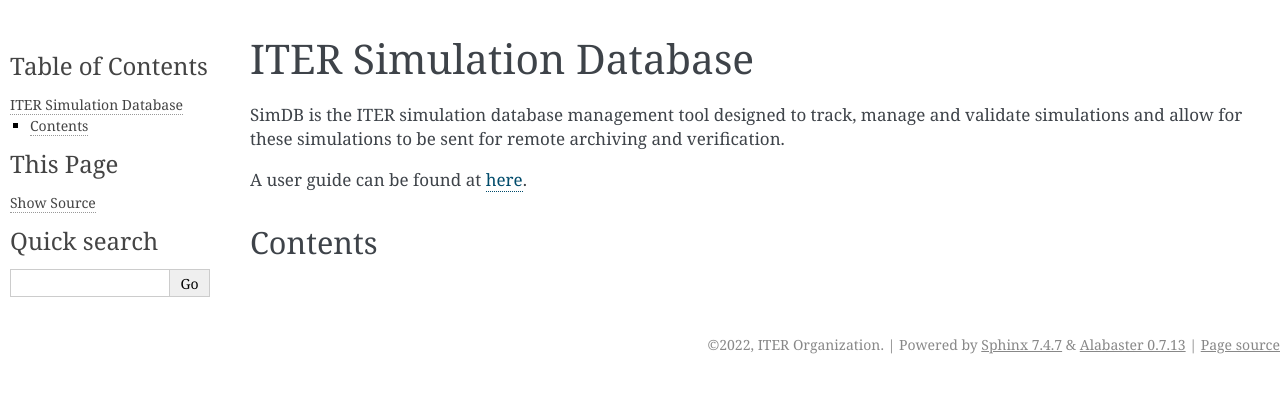
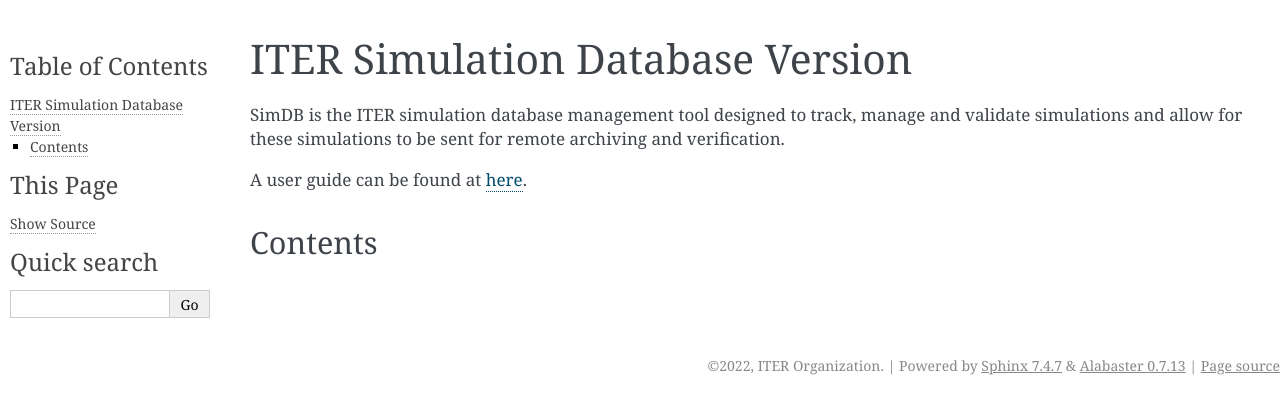
Before and after one commit to iterorganization/SimDB, a Sphinx documentation site: the page built from docs/sphinx/index.rst, in a window 1280 px wide. Shown: the top 414 px of the page. Built offline with Sphinx 7.4.7, drawn with Linux system fonts in a browser that asks for light colours; pages that are not in the unit, such as notebooks, are missing from menus; the version number could not be read and is left out.

Commit message:
added version string in Sphinx documentation

```diff
--- a/docs/sphinx/conf.py
+++ b/docs/sphinx/conf.py
@@ -26,6 +26,7 @@
 
 # The short X.Y version
 version = '.'.join(simdb.__version_info__[:2])
+project += f" Version {version}"
 # The full version, including alpha/beta/rc tags
 release = simdb.__version__
 
--- a/docs/sphinx/index.rst
+++ b/docs/sphinx/index.rst
@@ -1,5 +1,5 @@
-ITER Simulation Database
-========================
+ITER Simulation Database Version |version|
+===================================
 
 SimDB is the ITER simulation database management tool designed to track, manage and validate simulations and allow for
 these simulations to be sent for remote archiving and verification.
```
